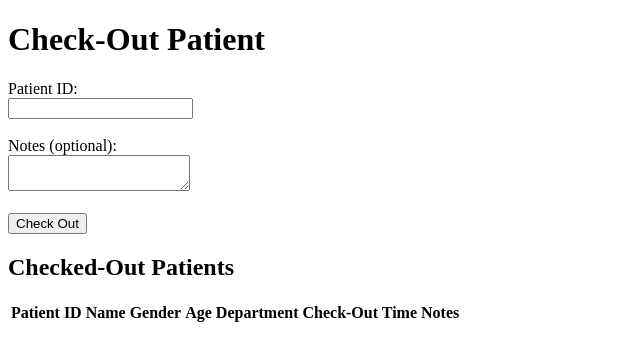
After one commit to vishnu2006034/healthcare, a Flask app: page /checkout in a window 1280 px wide. The commit adds this page. Shown: the top 361 px of the page, without its empty margins (0-640 px from the left). Run offline with Flask 3, Linux system fonts and the light colour scheme; lists and menus that the app fills with data are empty.

Commit message:
patientout

```diff
--- a/app.py
+++ b/app.py
@@ -27,6 +27,12 @@ class Patientin(db.Model):
     id = db.Column(db.Integer, primary_key=True)
     patient_id = db.Column(db.Integer, db.ForeignKey('patient.id'), nullable=False)
     check_in_time = db.Column(db.DateTime, default=datetime.utcnow)
+    notes = db.Column(db.String(255))
+
+class Patientout(db.Model):
+    id = db.Column(db.Integer, primary_key=True)
+    patientid = db.Column(db.Integer, db.ForeignKey('patient.id'),nullable=False)
+    check_out_time = db.Column(db.DateTime, default=datetime.utcnow)
     notes = db.Column(db.String(255))
 
 @app.route('/')
@@ -110,6 +116,26 @@ def checkin_page():
         flash("An error occurred while processing your request", "error")
         return redirect(url_for('index'))
 
+@app.route('/checkout' , methods=['GET' , 'POST'])
+def checkout_page():
+    if request.method == 'POST':
+        patientid = request.form.get('patientid')
+        notes= request.form.get('notes','')
+        patientin = Patientin.query.get(patientid)
+        if not patientin:
+            flash("Patient not found!", "error")
+            return redirect(url_for('checkout_page'))
+        checkout = Patientout( patientid = patientin.patient_id,check_out_time = patientin.check_in_time , notes= patientin.notes)
+        db.session.add(checkout)
+        db.session.delete(patientin)
+        db.session.commit()
+
+    checkout1 = db.session.query(Patientout,Patient).join(Patient).all()
+    return render_template('checkout.html', patients=checkout1 )
+
+
+
+
 
 if __name__ == '__main__':
     with app.app_context():
--- /dev/null
+++ b/templates/checkout.html
@@ -0,0 +1,52 @@
+<!DOCTYPE html>
+<html lang="en">
+<head>
+    <meta charset="UTF-8">
+    <title>Patient Check-Out</title>
+</head>
+<body>
+    <h1>Check-Out Patient</h1>
+    <form action="/checkout" method="POST">
+        <label for="patient_id">Patient ID:</label><br>
+        <input type="number" name="patientid" id="patientid" required><br><br>
+        <!-- <select id="patient_id" name="patient_id required>
+            {% for patient in patients %}
+                <option value="{{patient.patient_id }}">{{patient.name}} (ID:{{patient.patient_id}})</option>
+            {% endfor %}
+        </select><br><br> -->
+        <label for="notes">Notes (optional):</label><br>
+        <textarea name="notes" id="notes"></textarea><br><br>
+
+        <input type="submit" value="Check Out">
+    </form>
+    <div class="results">
+        <h2>Checked-Out Patients</h2>
+        <table class="table">
+            <thead>
+                <tr>
+                    <th>Patient ID</th>
+                    <th>Name</th>
+                    <th>Gender</th>
+                    <th>Age</th>
+                    <th>Department</th>
+                    <th>Check-Out Time</th>
+                    <th>Notes</th>
+                </tr>
+            </thead>
+            <tbody>
+                {% for checkin_record, patient in patients %}
+                <tr>
+                    <td>{{ patient.id }}</td>
+                    <td>{{ patient.name }}</td>
+                    <td>{{ patient.gender }}</td>
+                    <td>{{ patient.age }}</td>
+                    <td>{{ patient.department }}</td>
+                    <td>{{ checkin_record.check_out_time.strftime('%Y-%m-%d %H:%M') }}</td>
+                    <td>{{ checkin_record.notes }}</td>
+                </tr>
+                {% endfor %}
+            </tbody>
+        </table>
+    </div>
+</body>
+</html>
```
Also changed, not shown: templates/adminpage.html (+6 -1 lines).
